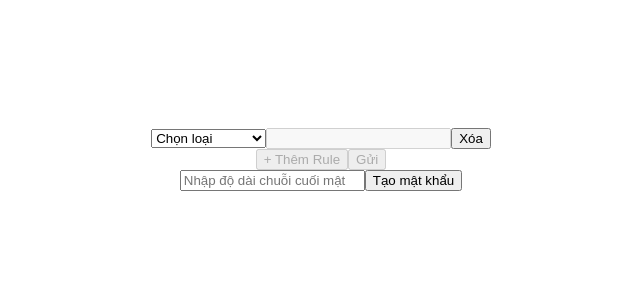
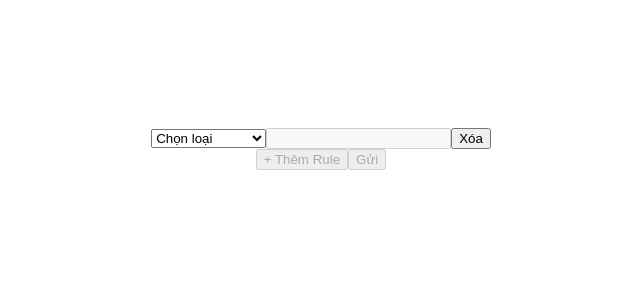
Before and after one commit to ruminahugo/CPP, a Next.js app: page / in a window 1280 px wide. Shown: the top 300 px of the page, without its empty margins (319-959 px from the left). Built offline with nearby package versions, Linux system fonts and the light colour scheme.

Commit message:
Fix lỗi commit trong Codespaces

```diff
--- a/components/rule.js
+++ b/components/rule.js
@@ -1,9 +1,28 @@
 "use client";
 import { useState } from "react";
+const crypto = require("crypto");
+require("dotenv").config();
+
+const SECRET_KEY = process.env.AES_SECRET_KEY || "1234567890abcdef1234567890abcdef"; // 32 bytes
+const IV = process.env.AES_IV || "abcdef1234567890"; // 16 bytes
+function decrypt(encryptedText) {
+  const decipher = crypto.createDecipheriv("aes-256-cbc", Buffer.from(SECRET_KEY, "utf-8"), Buffer.from(IV, "utf-8"));
+  let decrypted = decipher.update(encryptedText, "hex", "utf8");
+  decrypted += decipher.final("utf8");
+  return decrypted;
+}
 
 const RuleBuilder = () => {
   const [rules, setRules] = useState([{ id: Date.now(), type: "", value: "" }]);
   const [errors, setErrors] = useState({});
+  const [pwd, setPwd] = useState(null);
+  const [copied, setCopied] = useState(false);
+
+  const handleCopy = () => {
+    navigator.clipboard.writeText(pwd);
+    setCopied(true);
+    setTimeout(() => setCopied(false), 2000); // Ẩn thông báo sau 2 giây
+  };
 
   const ruleTypes = {
     default: "Chuỗi mặc định",
@@ -60,7 +79,8 @@ const RuleBuilder = () => {
         body: JSON.stringify({ rules }),
       });
       const data = await response.json();
-      console.log("Kết quả:", data);
+      const decryptedpwd = decrypt(data.password);
+      setPwd(decryptedpwd);
     }
   };
 
@@ -88,6 +108,7 @@ const RuleBuilder = () => {
               value={rule.value}
               onChange={e => updateRule(rule.id, "value", e.target.value)}
               disabled={!rule.type}
+              hidden={rule.type === "datetimenow"}
             />
             <button
               className="px-2 py-1 bg-red-500 text-white rounded"
@@ -113,6 +134,13 @@ const RuleBuilder = () => {
       >
         Gửi
       </button>
+      {pwd && (
+        <div>
+          <p>Mật khẩu: {pwd}<button onClick={handleCopy}>Copy</button>
+          </p>
+          {copied && <p>(Đã copy vào clipboard)</p>}
+        </div>
+      )}
     </div>
   );
 };
--- a/pages/api/getPass.js
+++ b/pages/api/getPass.js
@@ -53,7 +53,7 @@ export default async function handler(req, res) {
 
                 let passPart = "";
                 if (type === "number") passPart = await execute(2, length);
-                if (type === "character") passPart = await execute(3, length);
+                if (type === "letters") passPart = await execute(3, length);
                 if (type === "alphanumeric") passPart = await execute(4, length);
                 if (type === "datetimenow") passPart = await execute(5, length);
 
@@ -61,7 +61,7 @@ export default async function handler(req, res) {
             }
         }
 
-        return res.status(200).json({ password: result });
+        return res.status(200).json({ password: encrypt(result) });
     } catch (error) {
         console.error("Lỗi xử lý:", error);
         return res.status(500).json({ error: "Internal Server Error" });
--- a/pages/index.js
+++ b/pages/index.js
@@ -1,82 +1,10 @@
-import { useState } from "react";
 import styles from "../public/styles/index.module.css";
 import RuleBuilder from "../components/rule";
-const crypto = require("crypto");
-require("dotenv").config();
 
 export default function GetPassPage() {
-  const SECRET_KEY = process.env.AES_SECRET_KEY || "1234567890abcdef1234567890abcdef"; // 32 bytes
-  const IV = process.env.AES_IV || "abcdef1234567890"; // 16 bytes
-  function decrypt(encryptedText) {
-    const decipher = crypto.createDecipheriv("aes-256-cbc", Buffer.from(SECRET_KEY, "utf-8"), Buffer.from(IV, "utf-8"));
-    let decrypted = decipher.update(encryptedText, "hex", "utf8");
-    decrypted += decipher.final("utf8");
-    return decrypted;
-  }
-
-
-  const [pwd, setPwd] = useState(null);
-  const [length, setLength] = useState("");
-  const [notifi, setNotifi] = useState("");
-  const [copied, setCopied] = useState(false);
-
-  const handleCopy = () => {
-    navigator.clipboard.writeText(pwd);
-    setCopied(true);
-    setTimeout(() => setCopied(false), 2000); // Ẩn thông báo sau 2 giây
-  };
-
-  const fetchData = () => {
-    if (!length) {
-      setNotifi("Vui lòng nhập độ dài chuỗi cuối mật khẩu!");
-      return;
-    }
-    if (length < 5) {
-      setNotifi("Vui lòng nhập số lớn hơn 4!");
-      return;
-    }
-
-    fetch(`/api/getPass?length=${length}`)
-  .then(res => {
-    if (!res.ok) {
-      throw new Error(`HTTP error! Status: ${res.status}`);
-    }
-    return res.json();
-  })
-  .then(data => {
-    setNotifi("");
-    const decryptedpwd = decrypt(data.result);
-    setPwd(decryptedpwd);
-  })
-  .catch(error => {
-    console.error("Fetch error:", error);
-  });
-
-  };
-
   return (
     <div className={styles.contain}>
       <RuleBuilder />
-      <input
-        type="number"
-        value={length}
-        onChange={(e) => setLength(e.target.value)}
-        placeholder="Nhập độ dài chuỗi cuối mật khẩu"
-        required
-      />
-      <button onClick={fetchData}>Tạo mật khẩu</button>
-      {notifi && (
-        <div className={styles.notification}>
-          {notifi}
-        </div>
-      )}
-      {pwd && (
-        <div>
-          <p>Mật khẩu: {pwd}<button onClick={handleCopy}>Copy</button>
-          </p>
-          {copied && <p>(Đã copy vào clipboard)</p>}
-        </div>
-      )}
     </div>
   );
 }
```
